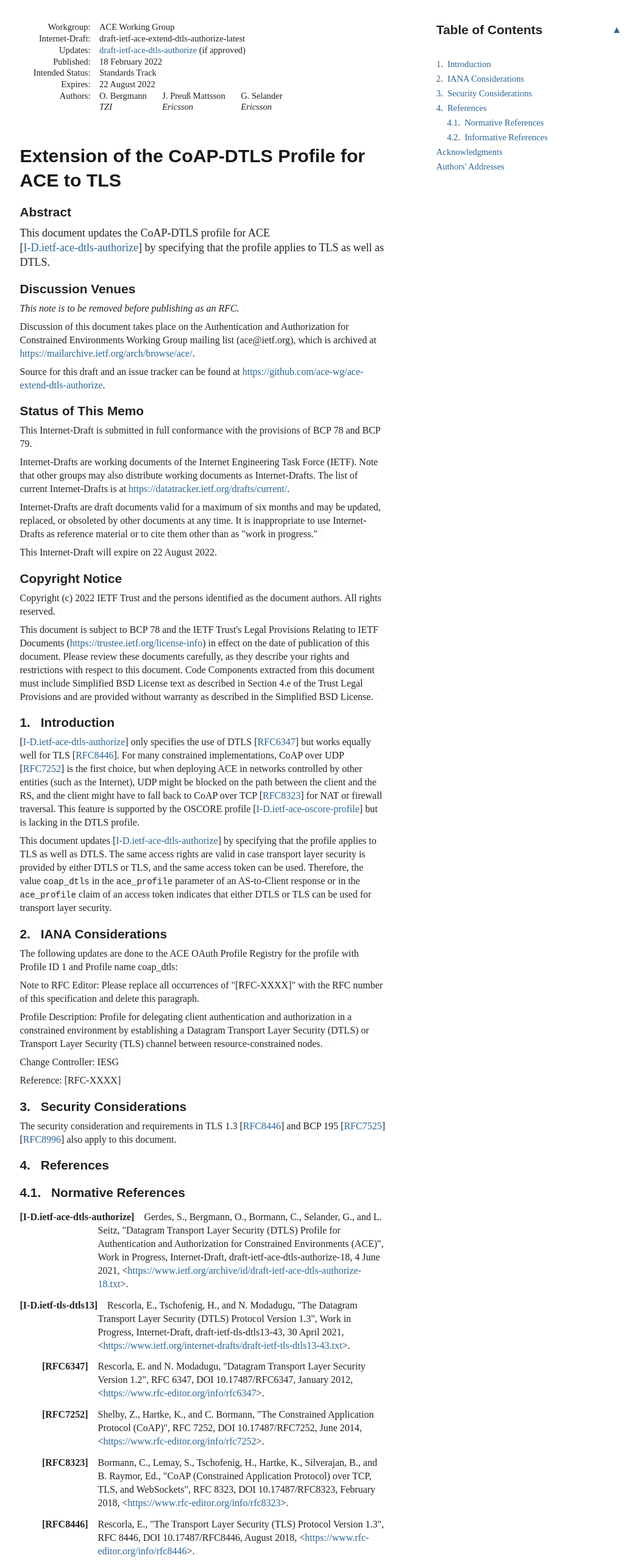
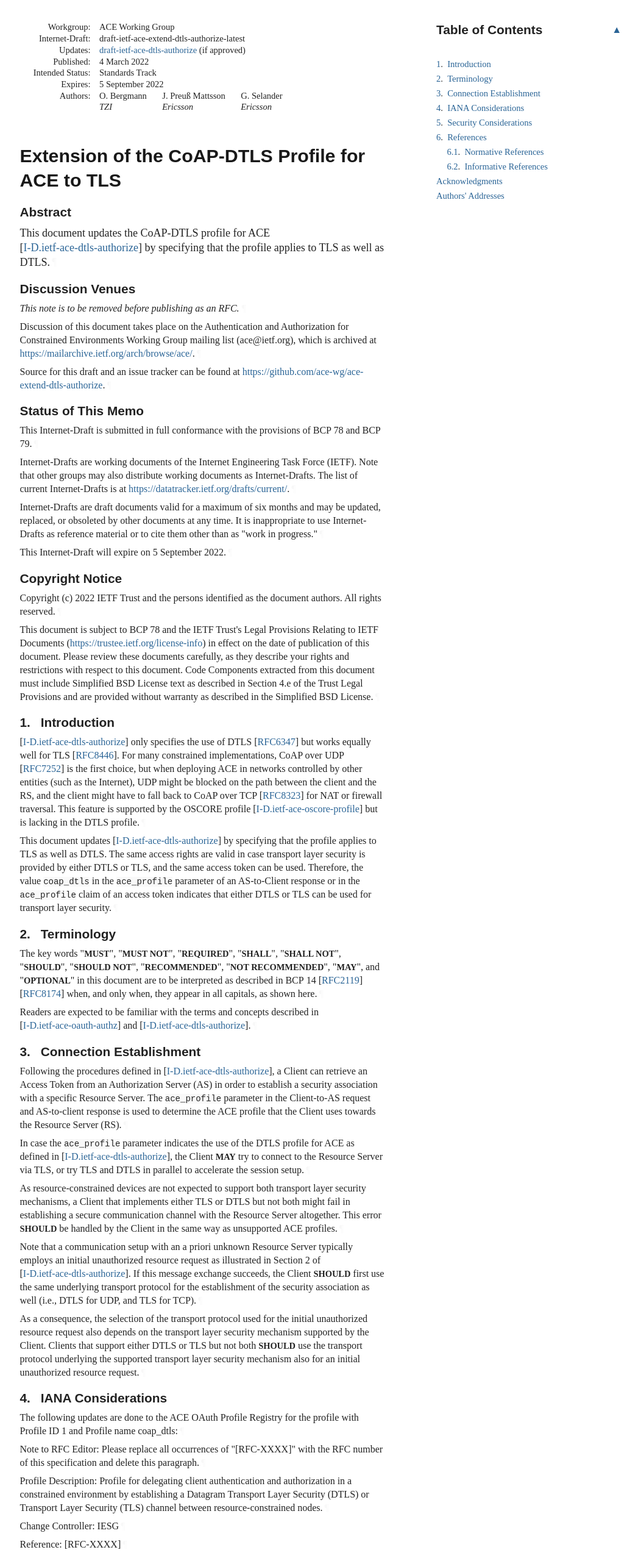
Before and after one commit to ace-wg/ace-extend-dtls-authorize, a plain HTML site: page draft-ietf-ace-extend-dtls-authorize.html in a window 1280 px wide. Shown: the part 40-2600 px from the top of the page at 61% size, without its empty margins (92-1139 px from the left). Drawn offline with Linux system fonts and the light colour scheme; a web font is replaced by a local one.

Commit message:
Script updating gh-pages from ec03356. [ci skip]

```diff
--- a/draft-ietf-ace-extend-dtls-authorize.html
+++ b/draft-ietf-ace-extend-dtls-authorize.html
@@ -23,7 +23,7 @@
     intervaltree 3.1.0
     Jinja2 2.11.2
     kitchen 1.2.6
-    lxml 4.7.1
+    lxml 4.8.0
     pycairo 1.20.1
     pycountry 20.7.3
     pyflakes 2.2.0
@@ -1014,11 +1014,11 @@ svg [stroke="fill"], svg [fill^="#fff"] {
 <thead><tr>
 <td class="left">Internet-Draft</td>
 <td class="center">CoAP-DTLS Extension</td>
-<td class="right">February 2022</td>
+<td class="right">March 2022</td>
 </tr></thead>
 <tfoot><tr>
 <td class="left">Bergmann, et al.</td>
-<td class="center">Expires 22 August 2022</td>
+<td class="center">Expires 5 September 2022</td>
 <td class="right">[Page]</td>
 </tr></tfoot>
 </table>
@@ -1034,12 +1034,12 @@ svg [stroke="fill"], svg [fill^="#fff"] {
 <a href="https://www.rfc-editor.org/rfc/rfcdraft-ietf-ace-dtls-authorize" class="eref">draft-ietf-ace-dtls-authorize</a> (if approved)</dd>
 <dt class="label-published">Published:</dt>
 <dd class="published">
-<time datetime="2022-02-18" class="published">18 February 2022</time>
+<time datetime="2022-03-04" class="published">4 March 2022</time>
     </dd>
 <dt class="label-intended-status">Intended Status:</dt>
 <dd class="intended-status">Standards Track</dd>
 <dt class="label-expires">Expires:</dt>
-<dd class="expires"><time datetime="2022-08-22">22 August 2022</time></dd>
+<dd class="expires"><time datetime="2022-09-05">5 September 2022</time></dd>
 <dt class="label-authors">Authors:</dt>
 <dd class="authors">
 <div class="author">
@@ -1092,7 +1092,7 @@ svg [stroke="fill"], svg [fill^="#fff"] {
         time. It is inappropriate to use Internet-Drafts as reference
         material or to cite them other than as "work in progress."<a href="#section-boilerplate.1-3" class="pilcrow">¶</a></p>
 <p id="section-boilerplate.1-4">
-        This Internet-Draft will expire on 22 August 2022.<a href="#section-boilerplate.1-4" class="pilcrow">¶</a></p>
+        This Internet-Draft will expire on 5 September 2022.<a href="#section-boilerplate.1-4" class="pilcrow">¶</a></p>
 </section>
 </div>
 <div id="copyright">
@@ -1120,32 +1120,38 @@ svg [stroke="fill"], svg [fill^="#fff"] {
         <a href="#" onclick="scroll(0,0)" class="toplink">▲</a><h2 id="name-table-of-contents">
 <a href="#name-table-of-contents" class="section-name selfRef">Table of Contents</a>
         </h2>
-<nav class="toc"><ul class="ulEmpty toc compact">
-<li class="ulEmpty toc compact" id="section-toc.1-1.1">
+<nav class="toc"><ul class="ulEmpty compact toc">
+<li class="ulEmpty compact toc" id="section-toc.1-1.1">
             <p id="section-toc.1-1.1.1" class="keepWithNext"><a href="#section-1" class="xref">1</a>.  <a href="#name-introduction" class="xref">Introduction</a></p>
 </li>
-          <li class="ulEmpty toc compact" id="section-toc.1-1.2">
-            <p id="section-toc.1-1.2.1" class="keepWithNext"><a href="#section-2" class="xref">2</a>.  <a href="#name-iana-considerations" class="xref">IANA Considerations</a></p>
+          <li class="ulEmpty compact toc" id="section-toc.1-1.2">
+            <p id="section-toc.1-1.2.1" class="keepWithNext"><a href="#section-2" class="xref">2</a>.  <a href="#name-terminology" class="xref">Terminology</a></p>
 </li>
-          <li class="ulEmpty toc compact" id="section-toc.1-1.3">
-            <p id="section-toc.1-1.3.1" class="keepWithNext"><a href="#section-3" class="xref">3</a>.  <a href="#name-security-considerations" class="xref">Security Considerations</a></p>
+          <li class="ulEmpty compact toc" id="section-toc.1-1.3">
+            <p id="section-toc.1-1.3.1" class="keepWithNext"><a href="#section-3" class="xref">3</a>.  <a href="#name-connection-establishment" class="xref">Connection Establishment</a></p>
 </li>
-          <li class="ulEmpty toc compact" id="section-toc.1-1.4">
-            <p id="section-toc.1-1.4.1"><a href="#section-4" class="xref">4</a>.  <a href="#name-references" class="xref">References</a></p>
-<ul class="ulEmpty toc compact">
-<li class="ulEmpty toc compact" id="section-toc.1-1.4.2.1">
-                <p id="section-toc.1-1.4.2.1.1"><a href="#section-4.1" class="xref">4.1</a>.  <a href="#name-normative-references" class="xref">Normative References</a></p>
+          <li class="ulEmpty compact toc" id="section-toc.1-1.4">
+            <p id="section-toc.1-1.4.1"><a href="#section-4" class="xref">4</a>.  <a href="#name-iana-considerations" class="xref">IANA Considerations</a></p>
 </li>
-              <li class="ulEmpty toc compact" id="section-toc.1-1.4.2.2">
-                <p id="section-toc.1-1.4.2.2.1"><a href="#section-4.2" class="xref">4.2</a>.  <a href="#name-informative-references" class="xref">Informative References</a></p>
+          <li class="ulEmpty compact toc" id="section-toc.1-1.5">
+            <p id="section-toc.1-1.5.1"><a href="#section-5" class="xref">5</a>.  <a href="#name-security-considerations" class="xref">Security Considerations</a></p>
+</li>
+          <li class="ulEmpty compact toc" id="section-toc.1-1.6">
+            <p id="section-toc.1-1.6.1"><a href="#section-6" class="xref">6</a>.  <a href="#name-references" class="xref">References</a></p>
+<ul class="ulEmpty compact toc">
+<li class="ulEmpty compact toc" id="section-toc.1-1.6.2.1">
+                <p id="section-toc.1-1.6.2.1.1"><a href="#section-6.1" class="xref">6.1</a>.  <a href="#name-normative-references" class="xref">Normative References</a></p>
+</li>
+              <li class="ulEmpty compact toc" id="section-toc.1-1.6.2.2">
+                <p id="section-toc.1-1.6.2.2.1"><a href="#section-6.2" class="xref">6.2</a>.  <a href="#name-informative-references" class="xref">Informative References</a></p>
 </li>
             </ul>
 </li>
-          <li class="ulEmpty toc compact" id="section-toc.1-1.5">
-            <p id="section-toc.1-1.5.1"><a href="#section-appendix.a" class="xref"></a><a href="#name-acknowledgments" class="xref">Acknowledgments</a></p>
+          <li class="ulEmpty compact toc" id="section-toc.1-1.7">
+            <p id="section-toc.1-1.7.1"><a href="#section-appendix.a" class="xref"></a><a href="#name-acknowledgments" class="xref">Acknowledgments</a></p>
 </li>
-          <li class="ulEmpty toc compact" id="section-toc.1-1.6">
-            <p id="section-toc.1-1.6.1"><a href="#section-appendix.b" class="xref"></a><a href="#name-authors-addresses" class="xref">Authors' Addresses</a></p>
+          <li class="ulEmpty compact toc" id="section-toc.1-1.8">
+            <p id="section-toc.1-1.8.1"><a href="#section-appendix.b" class="xref"></a><a href="#name-authors-addresses" class="xref">Authors' Addresses</a></p>
 </li>
         </ul>
 </nav>
@@ -1164,47 +1170,100 @@ indicates that either DTLS or TLS can be used for transport layer
 security.<a href="#section-1-2" class="pilcrow">¶</a></p>
 </section>
 </div>
+<div id="terminology">
+<section id="section-2">
+      <h2 id="name-terminology">
+<a href="#section-2" class="section-number selfRef">2. </a><a href="#name-terminology" class="section-name selfRef">Terminology</a>
+      </h2>
+<p id="section-2-1">The key words "<span class="bcp14">MUST</span>", "<span class="bcp14">MUST NOT</span>", "<span class="bcp14">REQUIRED</span>", "<span class="bcp14">SHALL</span>", "<span class="bcp14">SHALL NOT</span>", "<span class="bcp14">SHOULD</span>", "<span class="bcp14">SHOULD NOT</span>", "<span class="bcp14">RECOMMENDED</span>", "<span class="bcp14">NOT RECOMMENDED</span>",
+"<span class="bcp14">MAY</span>", and "<span class="bcp14">OPTIONAL</span>" in this document are to be interpreted as
+described in BCP 14 <span>[<a href="#RFC2119" class="xref">RFC2119</a>]</span> <span>[<a href="#RFC8174" class="xref">RFC8174</a>]</span> when, and only when, they
+appear in all capitals, as shown here.<a href="#section-2-1" class="pilcrow">¶</a></p>
+<p id="section-2-2">Readers are expected to be familiar with the terms and concepts
+described in <span>[<a href="#I-D.ietf-ace-oauth-authz" class="xref">I-D.ietf-ace-oauth-authz</a>]</span> and
+<span>[<a href="#I-D.ietf-ace-dtls-authorize" class="xref">I-D.ietf-ace-dtls-authorize</a>]</span>.<a href="#section-2-2" class="pilcrow">¶</a></p>
+</section>
+</div>
+<div id="connection-establishment">
+<section id="section-3">
+      <h2 id="name-connection-establishment">
+<a href="#section-3" class="section-number selfRef">3. </a><a href="#name-connection-establishment" class="section-name selfRef">Connection Establishment</a>
+      </h2>
+<p id="section-3-1">Following the procedures defined in <span>[<a href="#I-D.ietf-ace-dtls-authorize" class="xref">I-D.ietf-ace-dtls-authorize</a>]</span>, a
+Client can retrieve an Access Token from an Authorization Server (AS)
+in order to establish a security association with a specific Resource
+Server. The <code>ace_profile</code> parameter in the Client-to-AS request and
+AS-to-client response is used to determine the ACE profile that the
+Client uses towards the Resource Server (RS).<a href="#section-3-1" class="pilcrow">¶</a></p>
+<p id="section-3-2">In case the <code>ace_profile</code> parameter indicates the use of the DTLS
+profile for ACE as defined in <span>[<a href="#I-D.ietf-ace-dtls-authorize" class="xref">I-D.ietf-ace-dtls-authorize</a>]</span>, the
+Client <span class="bcp14">MAY</span> try to connect to the Resource Server via TLS, or try TLS and
+DTLS in parallel to accelerate the session setup.<a href="#section-3-2" class="pilcrow">¶</a></p>
+<p id="section-3-3">As resource-constrained devices are not expected to support both
+transport layer security mechanisms, a Client that implements either
+TLS or DTLS but not both might fail in establishing a secure
+communication channel with the Resource Server altogether.
+This error <span class="bcp14">SHOULD</span>
+be handled by the Client in the same way as unsupported ACE profiles.<a href="#section-3-3" class="pilcrow">¶</a></p>
+<p id="section-3-4">Note that a communication setup with an a priori unknown Resource
+Server typically employs an initial unauthorized resource request as
+illustrated in Section 2 of <span>[<a href="#I-D.ietf-ace-dtls-authorize" class="xref">I-D.ietf-ace-dtls-authorize</a>]</span>. If this
+message exchange succeeds, the Client <span class="bcp14">SHOULD</span> first use the same
+underlying transport protocol for the establishment of the security
+association as well (i.e., DTLS for UDP, and TLS for TCP).<a href="#section-3-4" class="pilcrow">¶</a></p>
+<p id="section-3-5">As a consequence, the selection of the transport protocol used for the
+initial unauthorized resource request also depends on the transport
+layer security mechanism supported by the Client.  Clients that
+support either DTLS or TLS but not both <span class="bcp14">SHOULD</span> use the transport
+protocol underlying the supported transport layer security mechanism
+also for an initial unauthorized resource request.<a href="#section-3-5" class="pilcrow">¶</a></p>
+</section>
+</div>
 <div id="iana-considerations">
-<section id="section-2">
+<section id="section-4">
       <h2 id="name-iana-considerations">
-<a href="#section-2" class="section-number selfRef">2. </a><a href="#name-iana-considerations" class="section-name selfRef">IANA Considerations</a>
+<a href="#section-4" class="section-number selfRef">4. </a><a href="#name-iana-considerations" class="section-name selfRef">IANA Considerations</a>
       </h2>
-<p id="section-2-1">The following updates are done to the ACE OAuth Profile Registry for
-the profile with Profile ID 1 and Profile name coap_dtls:<a href="#section-2-1" class="pilcrow">¶</a></p>
-<p id="section-2-2">Note to RFC Editor: Please replace all occurrences of "[RFC-XXXX]" with
-the RFC number of this specification and delete this paragraph.<a href="#section-2-2" class="pilcrow">¶</a></p>
-<p id="section-2-3">Profile Description: Profile for delegating client authentication and
+<p id="section-4-1">The following updates are done to the ACE OAuth Profile Registry for
+the profile with Profile ID 1 and Profile name coap_dtls:<a href="#section-4-1" class="pilcrow">¶</a></p>
+<p id="section-4-2">Note to RFC Editor: Please replace all occurrences of "[RFC-XXXX]" with
+the RFC number of this specification and delete this paragraph.<a href="#section-4-2" class="pilcrow">¶</a></p>
+<p id="section-4-3">Profile Description: Profile for delegating client authentication and
 authorization in a constrained environment by establishing a Datagram
 Transport Layer Security (DTLS) or Transport Layer Security (TLS)
-channel between resource-constrained nodes.<a href="#section-2-3" class="pilcrow">¶</a></p>
-<p id="section-2-4">Change Controller:  IESG<a href="#section-2-4" class="pilcrow">¶</a></p>
-<p id="section-2-5">Reference:  [RFC-XXXX]<a href="#section-2-5" class="pilcrow">¶</a></p>
+channel between resource-constrained nodes.<a href="#section-4-3" class="pilcrow">¶</a></p>
+<p id="section-4-4">Change Controller:  IESG<a href="#section-4-4" class="pilcrow">¶</a></p>
+<p id="section-4-5">Reference:  [RFC-XXXX]<a href="#section-4-5" class="pilcrow">¶</a></p>
 </section>
 </div>
 <div id="security-considerations">
-<section id="section-3">
+<section id="section-5">
       <h2 id="name-security-considerations">
-<a href="#section-3" class="section-number selfRef">3. </a><a href="#name-security-considerations" class="section-name selfRef">Security Considerations</a>
+<a href="#section-5" class="section-number selfRef">5. </a><a href="#name-security-considerations" class="section-name selfRef">Security Considerations</a>
       </h2>
-<p id="section-3-1">The security consideration and requirements in TLS 1.3 <span>[<a href="#RFC8446" class="xref">RFC8446</a>]</span> and BCP 195 <span>[<a href="#RFC7525" class="xref">RFC7525</a>]</span> <span>[<a href="#RFC8996" class="xref">RFC8996</a>]</span> also apply to this document.<a href="#section-3-1" class="pilcrow">¶</a></p>
+<p id="section-5-1">The security consideration and requirements in TLS 1.3 <span>[<a href="#RFC8446" class="xref">RFC8446</a>]</span> and BCP 195 <span>[<a href="#RFC7525" class="xref">RFC7525</a>]</span> <span>[<a href="#RFC8996" class="xref">RFC8996</a>]</span> also apply to this document.<a href="#section-5-1" class="pilcrow">¶</a></p>
 </section>
 </div>
-<section id="section-4">
+<section id="section-6">
       <h2 id="name-references">
-<a href="#section-4" class="section-number selfRef">4. </a><a href="#name-references" class="section-name selfRef">References</a>
+<a href="#section-6" class="section-number selfRef">6. </a><a href="#name-references" class="section-name selfRef">References</a>
       </h2>
-<section id="section-4.1">
+<section id="section-6.1">
         <h3 id="name-normative-references">
-<a href="#section-4.1" class="section-number selfRef">4.1. </a><a href="#name-normative-references" class="section-name selfRef">Normative References</a>
+<a href="#section-6.1" class="section-number selfRef">6.1. </a><a href="#name-normative-references" class="section-name selfRef">Normative References</a>
         </h3>
 <dl class="references">
 <dt id="I-D.ietf-ace-dtls-authorize">[I-D.ietf-ace-dtls-authorize]</dt>
         <dd>
 <span class="refAuthor">Gerdes, S.</span>, <span class="refAuthor">Bergmann, O.</span>, <span class="refAuthor">Bormann, C.</span>, <span class="refAuthor">Selander, G.</span>, and <span class="refAuthor">L. Seitz</span>, <span class="refTitle">"Datagram Transport Layer Security (DTLS) Profile for Authentication and Authorization for Constrained Environments (ACE)"</span>, <span class="refContent">Work in Progress</span>, <span class="seriesInfo">Internet-Draft, draft-ietf-ace-dtls-authorize-18</span>, <time datetime="2021-06-04" class="refDate">4 June 2021</time>, <span>&lt;<a href="https://www.ietf.org/archive/id/draft-ietf-ace-dtls-authorize-18.txt">https://www.ietf.org/archive/id/draft-ietf-ace-dtls-authorize-18.txt</a>&gt;</span>. </dd>
 <dd class="break"></dd>
-<dt id="I-D.ietf-tls-dtls13">[I-D.ietf-tls-dtls13]</dt>
+<dt id="I-D.ietf-ace-oauth-authz">[I-D.ietf-ace-oauth-authz]</dt>
         <dd>
-<span class="refAuthor">Rescorla, E.</span>, <span class="refAuthor">Tschofenig, H.</span>, and <span class="refAuthor">N. Modadugu</span>, <span class="refTitle">"The Datagram Transport Layer Security (DTLS) Protocol Version 1.3"</span>, <span class="refContent">Work in Progress</span>, <span class="seriesInfo">Internet-Draft, draft-ietf-tls-dtls13-43</span>, <time datetime="2021-04-30" class="refDate">30 April 2021</time>, <span>&lt;<a href="https://www.ietf.org/internet-drafts/draft-ietf-tls-dtls13-43.txt">https://www.ietf.org/internet-drafts/draft-ietf-tls-dtls13-43.txt</a>&gt;</span>. </dd>
+<span class="refAuthor">Seitz, L.</span>, <span class="refAuthor">Selander, G.</span>, <span class="refAuthor">Wahlstroem, E.</span>, <span class="refAuthor">Erdtman, S.</span>, and <span class="refAuthor">H. Tschofenig</span>, <span class="refTitle">"Authentication and Authorization for Constrained Environments (ACE) using the OAuth 2.0 Framework (ACE-OAuth)"</span>, <span class="refContent">Work in Progress</span>, <span class="seriesInfo">Internet-Draft, draft-ietf-ace-oauth-authz-46</span>, <time datetime="2021-11-08" class="refDate">8 November 2021</time>, <span>&lt;<a href="https://www.ietf.org/archive/id/draft-ietf-ace-oauth-authz-46.txt">https://www.ietf.org/archive/id/draft-ietf-ace-oauth-authz-46.txt</a>&gt;</span>. </dd>
+<dd class="break"></dd>
+<dt id="RFC2119">[RFC2119]</dt>
+        <dd>
+<span class="refAuthor">Bradner, S.</span>, <span class="refTitle">"Key words for use in RFCs to Indicate Requirement Levels"</span>, <span class="seriesInfo">BCP 14</span>, <span class="seriesInfo">RFC 2119</span>, <span class="seriesInfo">DOI 10.17487/RFC2119</span>, <time datetime="1997-03" class="refDate">March 1997</time>, <span>&lt;<a href="https://www.rfc-editor.org/info/rfc2119">https://www.rfc-editor.org/info/rfc2119</a>&gt;</span>. </dd>
 <dd class="break"></dd>
 <dt id="RFC6347">[RFC6347]</dt>
         <dd>
@@ -1213,6 +1272,10 @@ channel between resource-constrained nodes.<a href="#section-2-3" class="pilcrow
 <dt id="RFC7252">[RFC7252]</dt>
         <dd>
 <span class="refAuthor">Shelby, Z.</span>, <span class="refAuthor">Hartke, K.</span>, and <span class="refAuthor">C. Bormann</span>, <span class="refTitle">"The Constrained Application Protocol (CoAP)"</span>, <span class="seriesInfo">RFC 7252</span>, <span class="seriesInfo">DOI 10.17487/RFC7252</span>, <time datetime="2014-06" class="refDate">June 2014</time>, <span>&lt;<a href="https://www.rfc-editor.org/info/rfc7252">https://www.rfc-editor.org/info/rfc7252</a>&gt;</span>. </dd>
+<dd class="break"></dd>
+<dt id="RFC8174">[RFC8174]</dt>
+        <dd>
+<span class="refAuthor">Leiba, B.</span>, <span class="refTitle">"Ambiguity of Uppercase vs Lowercase in RFC 2119 Key Words"</span>, <span class="seriesInfo">BCP 14</span>, <span class="seriesInfo">RFC 8174</span>, <span class="seriesInfo">DOI 10.17487/RFC8174</span>, <time datetime="2017-05" class="refDate">May 2017</time>, <span>&lt;<a href="https://www.rfc-editor.org/info/rfc8174">https://www.rfc-editor.org/info/rfc8174</a>&gt;</span>. </dd>
 <dd class="break"></dd>
 <dt id="RFC8323">[RFC8323]</dt>
         <dd>
@@ -1224,9 +1287,9 @@ channel between resource-constrained nodes.<a href="#section-2-3" class="pilcrow
 <dd class="break"></dd>
 </dl>
 </section>
-<section id="section-4.2">
+<section id="section-6.2">
         <h3 id="name-informative-references">
-<a href="#section-4.2" class="section-number selfRef">4.2. </a><a href="#name-informative-references" class="section-name selfRef">Informative References</a>
+<a href="#section-6.2" class="section-number selfRef">6.2. </a><a href="#name-informative-references" class="section-name selfRef">Informative References</a>
         </h3>
 <dl class="references">
 <dt id="I-D.ietf-ace-oscore-profile">[I-D.ietf-ace-oscore-profile]</dt>
```
Also changed, not shown: draft-ietf-ace-extend-dtls-authorize.txt.
